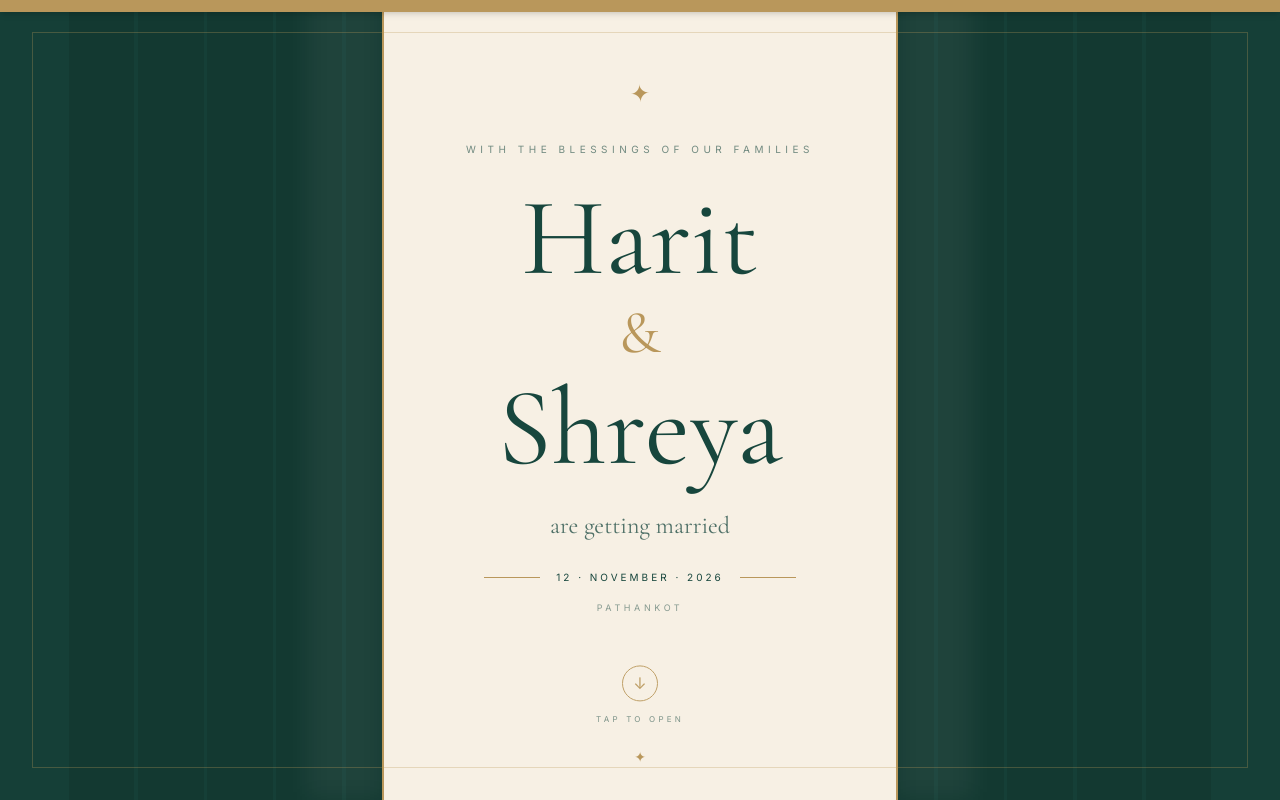
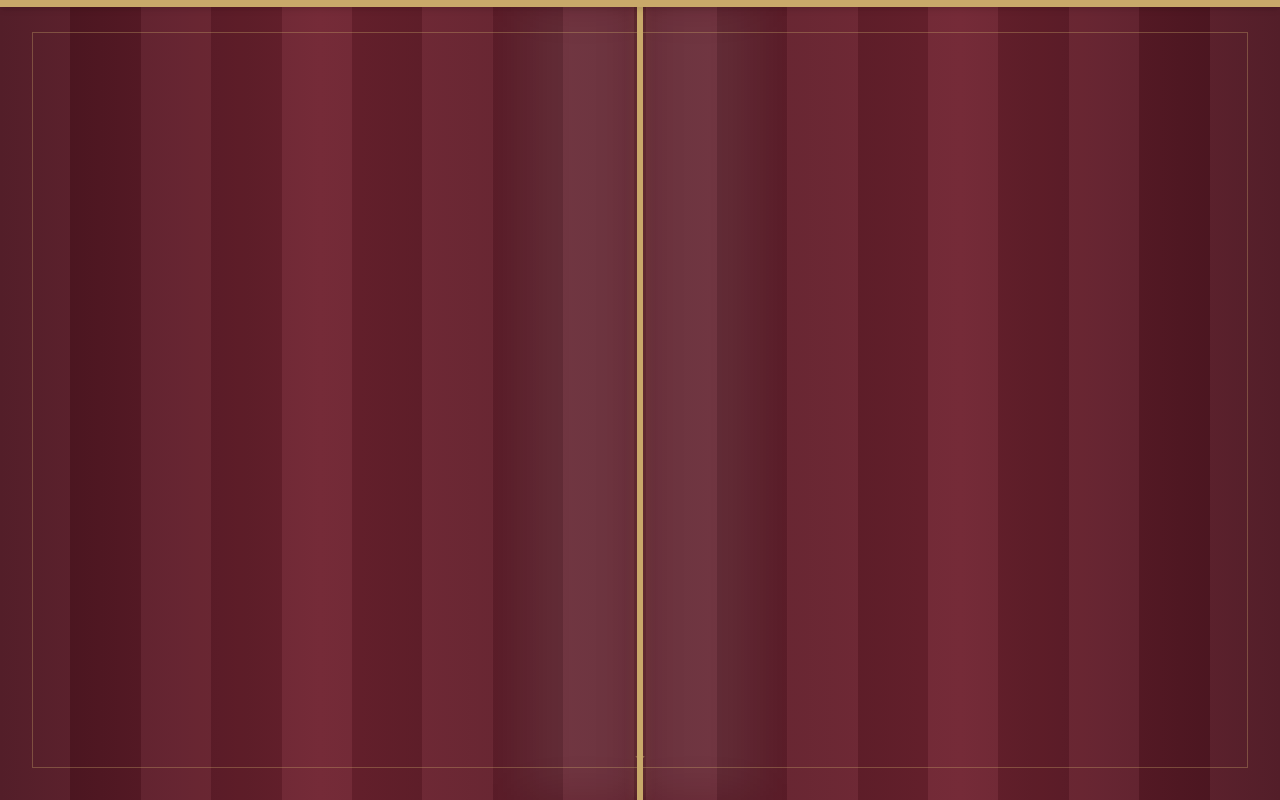
Before and after one commit to HaritSharma16/-harit-shreya-wedding, a Next.js app: page / in a window 1280 px wide. Shown: the top 800 px of the page. Built offline with nearby package versions, Linux system fonts and the light colour scheme.

Commit message:
new changes

```diff
--- a/app/page.tsx
+++ b/app/page.tsx
@@ -80,7 +80,6 @@ const gallery = [
    Put file here:
 
    public/music/wedding-music.mp3
-
 ========================================================= */
 
 const MUSIC_START = 0;
@@ -204,11 +203,6 @@ function OpeningInvitation({
 
     setOpening(true);
 
-    /*
-      Let curtain animation start
-      before opening main website.
-    */
-
     setTimeout(() => {
       onOpen();
     }, 1600);
@@ -220,35 +214,34 @@ function OpeningInvitation({
       exit={{ opacity: 0 }}
       transition={{ duration: 0.8 }}
       onClick={handleOpen}
-      className="fixed inset-0 z-[100] overflow-hidden cursor-pointer bg-[#f7f0e4]"
+      className="fixed inset-0 z-[100] overflow-hidden cursor-pointer bg-[#f8f1e5]"
     >
 
       {/* =====================================================
           CENTER BACKGROUND
       ===================================================== */}
 
-      <div className="absolute inset-0 bg-[#f7f0e4]" />
+      <div className="absolute inset-0 bg-[#f8f1e5]" />
 
 
       {/* =====================================================
-          CENTER CONTENT
+          INVITATION BEHIND CURTAINS
       ===================================================== */}
 
       <motion.div
         initial={{
           opacity: 0,
-          scale: 0.95,
+          scale: 0.96,
         }}
         animate={{
           opacity: 1,
-          scale: opening
-            ? 1.04
-            : 1,
+          scale: opening ? 1.03 : 1,
         }}
         transition={{
-          duration: 1.2,
+          duration: 1.1,
+          ease: "easeOut",
         }}
-        className="absolute inset-0 flex items-center justify-center z-10"
+        className="absolute inset-0 z-10 flex items-center justify-center"
       >
         <div className="text-center px-6">
 
@@ -266,8 +259,9 @@ function OpeningInvitation({
             transition={{
               duration: 4,
               repeat: Infinity,
+              ease: "easeInOut",
             }}
-            className="text-[#b9975b] text-2xl mb-8"
+            className="text-[#b9975b] text-3xl mb-7"
           >
             ✦
           </motion.div>
@@ -275,14 +269,14 @@ function OpeningInvitation({
 
           {/* Blessings */}
 
-          <p className="text-[9px] sm:text-[10px] tracking-[0.45em] uppercase text-[#17463d]/60">
+          <p className="text-[9px] sm:text-[10px] tracking-[0.45em] uppercase text-[#641f2b]/65">
             With the blessings of our families
           </p>
 
 
           {/* Names */}
 
-          <h1 className="font-display text-[65px] sm:text-[110px] leading-[0.75] text-[#17463d] mt-10">
+          <h1 className="font-display text-[68px] sm:text-[115px] leading-[0.75] text-[#641f2b] mt-10">
 
             Harit
 
@@ -295,9 +289,9 @@ function OpeningInvitation({
           </h1>
 
 
-          {/* Wedding */}
+          {/* Wedding text */}
 
-          <p className="font-display text-xl sm:text-2xl text-[#17463d]/75 mt-10">
+          <p className="font-display text-xl sm:text-2xl text-[#641f2b]/80 mt-10">
             are getting married
           </p>
 
@@ -308,7 +302,7 @@ function OpeningInvitation({
 
             <span className="w-10 sm:w-14 h-px bg-[#b9975b]" />
 
-            <span className="text-[9px] sm:text-[10px] tracking-[0.3em] text-[#17463d] whitespace-nowrap">
+            <span className="text-[9px] sm:text-[10px] tracking-[0.3em] text-[#641f2b] whitespace-nowrap">
               12 · NOVEMBER · 2026
             </span>
 
@@ -317,7 +311,9 @@ function OpeningInvitation({
           </div>
 
 
-          <p className="text-[9px] tracking-[0.4em] uppercase text-[#17463d]/50 mt-4">
+          {/* Location */}
+
+          <p className="text-[9px] tracking-[0.4em] uppercase text-[#641f2b]/55 mt-4">
             Pathankot
           </p>
 
@@ -339,15 +335,19 @@ function OpeningInvitation({
             }}
             className="mt-12"
           >
-            <div className="w-9 h-9 rounded-full border border-[#b9975b] flex items-center justify-center mx-auto">
-              <span className="text-[#b9975b]">
+
+            <div className="w-10 h-10 rounded-full border border-[#b9975b] flex items-center justify-center mx-auto">
+
+              <span className="text-[#b9975b] text-lg">
                 ↓
               </span>
+
             </div>
 
-            <p className="text-[8px] tracking-[0.4em] uppercase text-[#17463d]/60 mt-3">
+            <p className="text-[8px] tracking-[0.4em] uppercase text-[#641f2b]/60 mt-3">
               Tap to open
             </p>
+
           </motion.div>
 
         </div>
@@ -355,7 +355,7 @@ function OpeningInvitation({
 
 
       {/* =====================================================
-          LEFT CURTAIN
+          LEFT FULL CURTAIN
       ===================================================== */}
 
       <motion.div
@@ -374,40 +374,52 @@ function OpeningInvitation({
             1,
           ],
         }}
-        className="absolute left-0 top-0 bottom-0 w-[28%] sm:w-[30%] bg-[#17463d] z-20 overflow-hidden"
+        className="absolute left-0 top-0 bottom-0 w-1/2 bg-[#641f2b] z-20 overflow-hidden"
       >
+
+        {/* Main fabric */}
+
+        <div className="absolute inset-0 bg-gradient-to-r from-[#4d1621] via-[#702331] to-[#591b27]" />
+
 
         {/* Curtain folds */}
 
         <div className="absolute inset-0">
-          {[...Array(6)].map(
+
+          {[...Array(10)].map(
             (_, i) => (
               <div
                 key={i}
-                className="absolute top-0 bottom-0 w-[35%] bg-black/10"
+                className="absolute top-0 bottom-0"
                 style={{
-                  left: `${i * 18}%`,
+                  left: `${i * 11}%`,
+                  width: "11%",
+                  background:
+                    i % 2 === 0
+                      ? "rgba(255,255,255,0.035)"
+                      : "rgba(0,0,0,0.10)",
                 }}
               />
             )
           )}
+
         </div>
 
 
-        {/* Highlight */}
+        {/* Soft highlight */}
 
-        <div className="absolute inset-y-0 right-0 w-[20%] bg-white/5 blur-md" />
+        <div className="absolute inset-y-0 right-0 w-[18%] bg-white/[0.08] blur-xl" />
 
 
-        {/* Gold edge */}
+        {/* Gold center edge */}
 
-        <div className="absolute right-0 top-0 bottom-0 w-[2px] bg-[#b9975b]" />
+        <div className="absolute right-0 top-0 bottom-0 w-[3px] bg-[#c9a96a] shadow-[0_0_12px_rgba(201,169,106,0.35)]" />
 
       </motion.div>
 
 
       {/* =====================================================
-          RIGHT CURTAIN
+          RIGHT FULL CURTAIN
       ===================================================== */}
 
       <motion.div
@@ -426,34 +438,46 @@ function OpeningInvitation({
             1,
           ],
         }}
-        className="absolute right-0 top-0 bottom-0 w-[28%] sm:w-[30%] bg-[#17463d] z-20 overflow-hidden"
+        className="absolute right-0 top-0 bottom-0 w-1/2 bg-[#641f2b] z-20 overflow-hidden"
       >
+
+        {/* Main fabric */}
+
+        <div className="absolute inset-0 bg-gradient-to-l from-[#4d1621] via-[#702331] to-[#591b27]" />
+
 
         {/* Curtain folds */}
 
         <div className="absolute inset-0">
-          {[...Array(6)].map(
+
+          {[...Array(10)].map(
             (_, i) => (
               <div
                 key={i}
-                className="absolute top-0 bottom-0 w-[35%] bg-black/10"
+                className="absolute top-0 bottom-0"
                 style={{
-                  right: `${i * 18}%`,
+                  right: `${i * 11}%`,
+                  width: "11%",
+                  background:
+                    i % 2 === 0
+                      ? "rgba(255,255,255,0.035)"
+                      : "rgba(0,0,0,0.10)",
                 }}
               />
             )
           )}
+
         </div>
 
 
-        {/* Highlight */}
+        {/* Soft highlight */}
 
-        <div className="absolute inset-y-0 left-0 w-[20%] bg-white/5 blur-md" />
+        <div className="absolute inset-y-0 left-0 w-[18%] bg-white/[0.08] blur-xl" />
 
 
-        {/* Gold edge */}
+        {/* Gold center edge */}
 
-        <div className="absolute left-0 top-0 bottom-0 w-[2px] bg-[#b9975b]" />
+        <div className="absolute left-0 top-0 bottom-0 w-[3px] bg-[#c9a96a] shadow-[0_0_12px_rgba(201,169,106,0.35)]" />
 
       </motion.div>
 
@@ -462,14 +486,14 @@ function OpeningInvitation({
           TOP GOLD CURTAIN ROD
       ===================================================== */}
 
-      <div className="absolute top-0 left-0 right-0 h-3 bg-[#b9975b] z-30 shadow-md" />
+      <div className="absolute top-0 left-0 right-0 h-[7px] bg-[#c9a96a] z-30 shadow-md" />
 
 
       {/* =====================================================
           OUTER FRAME
       ===================================================== */}
 
-      <div className="absolute inset-5 sm:inset-8 border border-[#b9975b]/30 z-40 pointer-events-none" />
+      <div className="absolute inset-5 sm:inset-8 border border-[#c9a96a]/35 z-40 pointer-events-none" />
 
 
       {/* =====================================================
@@ -487,7 +511,7 @@ function OpeningInvitation({
         }}
         className="absolute bottom-8 left-0 right-0 z-40 text-center pointer-events-none"
       >
-        <span className="text-[#b9975b] text-sm">
+        <span className="text-[#c9a96a] text-sm">
           ✦
         </span>
       </motion.div>
@@ -613,16 +637,12 @@ export default function WeddingSite() {
       .then(() => {
         setMusicPlaying(true);
 
-        /* Fade in */
-
         fadeAudio(
           audio,
           0,
           0.35,
           2000
         );
-
-        /* Stop after selected section */
 
         stopTimerRef.current =
           setTimeout(() => {
@@ -1200,8 +1220,6 @@ export default function WeddingSite() {
 
           <div className="grid md:grid-cols-2 gap-7">
 
-            {/* Groom */}
-
             <div className="border border-gold/35 bg-cream p-10">
 
               <p className="text-[10px] tracking-[0.35em] uppercase text-gold">
@@ -1225,8 +1243,6 @@ export default function WeddingSite() {
 
             </div>
 
-
-            {/* Bride */}
 
             <div className="border border-gold/35 bg-cream p-10">
 
```
